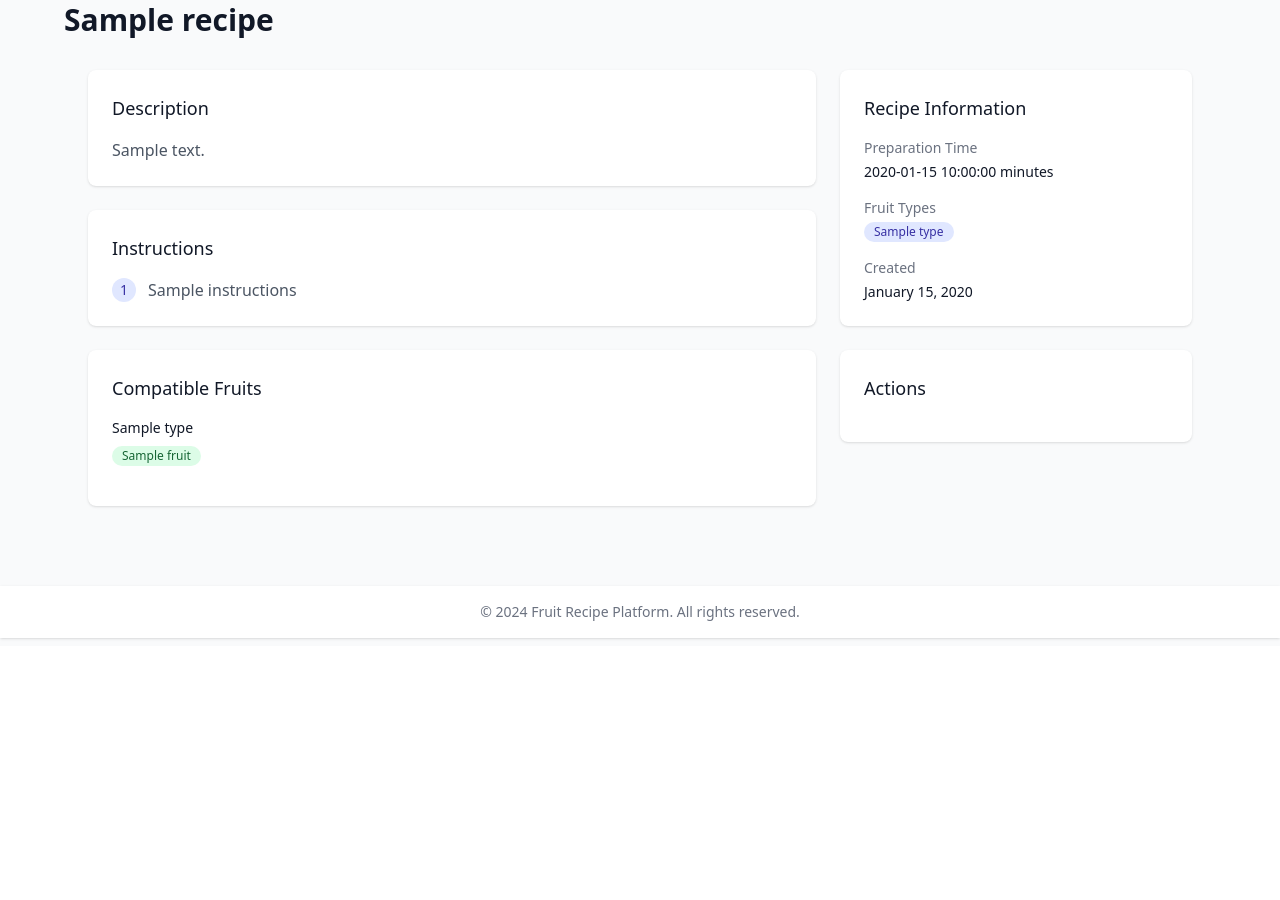
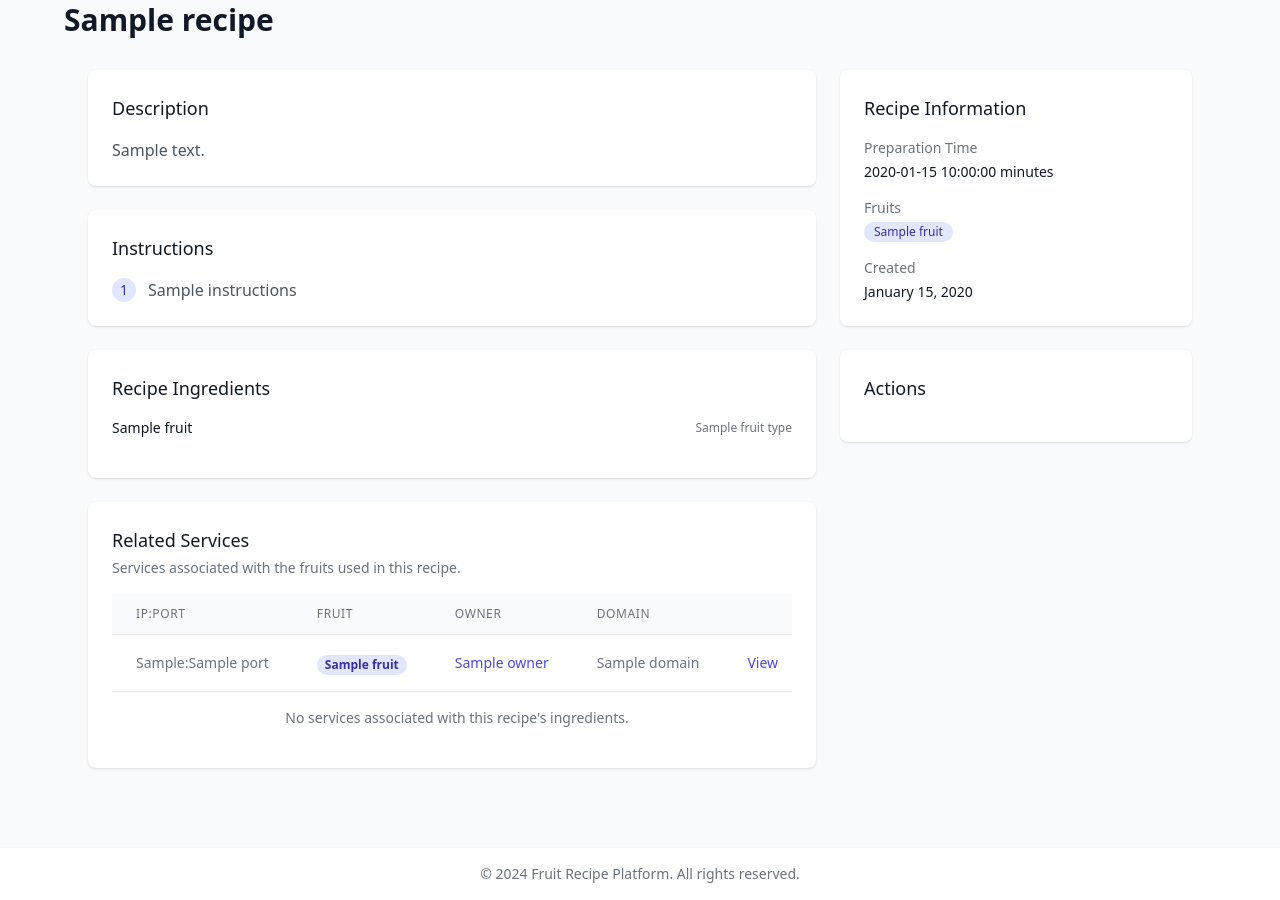
Before and after one commit to deveyNull/fruitmapper, a FastAPI app: template app/templates/recipe_detail.html in a window 1280 px wide. Shown: the part 154-1054 px from the top of the page. Before the commit the page ends 794 px from the top, so only its background shows below. Run offline with FastAPI, Linux system fonts and the light colour scheme; the template is opened without the code that fills it: most values are stand-ins (such as "Sample title", 1, 10 or a date in 2020).

Commit message:
fixed fruits to recipes

```diff
--- a/app/templates/recipe_detail.html
+++ b/app/templates/recipe_detail.html
@@ -68,24 +68,86 @@
                         </div>
                     </section>
 
-                    <!-- Compatible Fruits Card -->
+                    <!-- Compatible Fruits Card - Changed from Compatible Fruit Types -->
                     <section aria-labelledby="compatible-fruits">
                         <div class="bg-white shadow sm:rounded-lg">
                             <div class="px-4 py-5 sm:p-6">
-                                <h2 id="compatible-fruits" class="text-lg font-medium text-gray-900">Compatible Fruits</h2>
+                                <h2 id="compatible-fruits" class="text-lg font-medium text-gray-900">Recipe Ingredients</h2>
                                 <div class="mt-4">
-                                    {% for type in recipe.fruit_types %}
+                                    <!-- Changed from iterating over fruit_types to fruits -->
+                                    {% for fruit in recipe.fruits %}
                                     <div class="mb-4">
-                                        <h3 class="text-sm font-medium text-gray-900">{{ type.name }}</h3>
-                                        <div class="mt-2 flex flex-wrap gap-2">
-                                            {% for fruit in type.fruits %}
-                                            <span class="inline-flex items-center px-2.5 py-0.5 rounded-full text-xs font-medium bg-green-100 text-green-800">
-                                                {{ fruit.name }}
-                                            </span>
-                                            {% endfor %}
+                                        <div class="flex justify-between items-center">
+                                            <h3 class="text-sm font-medium text-gray-900">{{ fruit.name }}</h3>
+                                            <span class="text-xs text-gray-500">{{ fruit.fruit_type.name }}</span>
                                         </div>
                                     </div>
                                     {% endfor %}
+                                </div>
+                            </div>
+                        </div>
+                    </section>
+
+                    <!-- Services Associated with Recipe Fruits -->
+                    <section aria-labelledby="related-services">
+                        <div class="bg-white shadow sm:rounded-lg">
+                            <div class="px-4 py-5 sm:p-6">
+                                <h2 id="related-services" class="text-lg font-medium text-gray-900">Related Services</h2>
+                                <p class="mt-1 text-sm text-gray-500">Services associated with the fruits used in this recipe.</p>
+
+                                <div class="mt-4 overflow-x-auto">
+                                    <table class="min-w-full divide-y divide-gray-200">
+                                        <thead class="bg-gray-50">
+                                            <tr>
+                                                <th scope="col" class="px-6 py-3 text-left text-xs font-medium text-gray-500 uppercase tracking-wider">IP:Port</th>
+                                                <th scope="col" class="px-6 py-3 text-left text-xs font-medium text-gray-500 uppercase tracking-wider">Fruit</th>
+                                                <th scope="col" class="px-6 py-3 text-left text-xs font-medium text-gray-500 uppercase tracking-wider">Owner</th>
+                                                <th scope="col" class="px-6 py-3 text-left text-xs font-medium text-gray-500 uppercase tracking-wider">Domain</th>
+                                                <th scope="col" class="relative px-6 py-3">
+                                                    <span class="sr-only">Actions</span>
+                                                </th>
+                                            </tr>
+                                        </thead>
+                                        <tbody class="bg-white divide-y divide-gray-200">
+                                            {% for fruit in recipe.fruits %}
+                                                {% for service in fruit.services %}
+                                                <tr>
+                                                    <td class="px-6 py-4 whitespace-nowrap text-sm text-gray-500">
+                                                        {{ service.ip }}:{{ service.port }}
+                                                    </td>
+                                                    <td class="px-6 py-4 whitespace-nowrap">
+                                                        <span class="px-2 inline-flex text-xs leading-5 font-semibold rounded-full bg-indigo-100 text-indigo-800">
+                                                            {{ fruit.name }}
+                                                        </span>
+                                                    </td>
+                                                    <td class="px-6 py-4 whitespace-nowrap text-sm text-gray-500">
+                                                        {% if service.owner %}
+                                                        <a href="/owners/{{ service.owner.id }}" class="text-indigo-600 hover:text-indigo-900">
+                                                            {{ service.owner.name }}
+                                                        </a>
+                                                        {% else %}
+                                                        -
+                                                        {% endif %}
+                                                    </td>
+                                                    <td class="px-6 py-4 whitespace-nowrap text-sm text-gray-500">
+                                                        {{ service.domain or '-' }}
+                                                    </td>
+                                                    <td class="px-6 py-4 whitespace-nowrap text-right text-sm font-medium">
+                                                        <a href="/services/{{ service.id }}" class="text-indigo-600 hover:text-indigo-900">View</a>
+                                                    </td>
+                                                </tr>
+                                                {% endfor %}
+                                            {% endfor %}
+
+                                            {% if not has_services %}
+                                            <tr>
+                                                <td colspan="5" class="px-6 py-4 whitespace-nowrap text-sm text-gray-500 text-center">
+                                                    No services associated with this recipe's ingredients.
+                                                </td>
+                                            </tr>
+                                            {% endif %}
+                                        </tbody>
+                                    </table>
                                 </div>
                             </div>
                         </div>
@@ -105,11 +167,12 @@
                                         <dd class="mt-1 text-sm text-gray-900">{{ recipe.preparation_time }} minutes</dd>
                                     </div>
                                     <div>
-                                        <dt class="text-sm font-medium text-gray-500">Fruit Types</dt>
+                                        <dt class="text-sm font-medium text-gray-500">Fruits</dt>
+                                        <!-- Changed from fruit_types to fruits -->
                                         <dd class="mt-1 flex flex-wrap gap-2">
-                                            {% for type in recipe.fruit_types %}
+                                            {% for fruit in recipe.fruits %}
                                             <span class="inline-flex items-center px-2.5 py-0.5 rounded-full text-xs font-medium bg-indigo-100 text-indigo-800">
-                                                {{ type.name }}
+                                                {{ fruit.name }}
                                             </span>
                                             {% endfor %}
                                         </dd>
@@ -131,9 +194,9 @@
                                 <div class="mt-4 space-y-4">
                                     {% if request.user.is_admin %}
                                     <button type="button"
-                                            onclick="manageFruitTypes()"
+                                            onclick="manageFruits()"
                                             class="w-full inline-flex items-center justify-center px-4 py-2 border border-gray-300 shadow-sm text-sm font-medium rounded-md text-gray-700 bg-white hover:bg-gray-50">
-                                        Manage Fruit Types
+                                        Manage Fruits
                                     </button>
                                     <button type="button"
                                             onclick="confirmDelete()"
@@ -196,35 +259,38 @@
     </div>
 </div>
 
-<!-- Manage Fruit Types Modal -->
-<div id="fruitTypesModal" class="hidden fixed inset-0 bg-gray-500 bg-opacity-75 flex items-center justify-center">
+<!-- Manage Fruits Modal - Changed from Fruit Types -->
+<div id="fruitsModal" class="hidden fixed inset-0 bg-gray-500 bg-opacity-75 flex items-center justify-center">
     <div class="bg-white rounded-lg shadow-xl max-w-lg w-full">
         <div class="px-4 py-5 sm:p-6">
-            <h3 class="text-lg leading-6 font-medium text-gray-900">Manage Fruit Types</h3>
+            <h3 class="text-lg leading-6 font-medium text-gray-900">Manage Recipe Fruits</h3>
             <div class="mt-4 space-y-4">
                 <div>
-                    <label for="fruit_type" class="block text-sm font-medium text-gray-700">Add Fruit Type</label>
+                    <label for="fruit" class="block text-sm font-medium text-gray-700">Add Fruit</label>
                     <div class="mt-1 flex rounded-md shadow-sm">
-                        <select id="fruit_type" class="flex-1 min-w-0 block w-full px-3 py-2 rounded-none rounded-l-md border-gray-300 focus:ring-indigo-500 focus:border-indigo-500 sm:text-sm">
-                            {% for type in available_fruit_types %}
-                            <option value="{{ type.id }}">{{ type.name }}</option>
+                        <select id="fruit" class="flex-1 min-w-0 block w-full px-3 py-2 rounded-none rounded-l-md border-gray-300 focus:ring-indigo-500 focus:border-indigo-500 sm:text-sm">
+                            {% for fruit in available_fruits %}
+                            <option value="{{ fruit.id }}">{{ fruit.name }} ({{ fruit.fruit_type.name }})</option>
                             {% endfor %}
                         </select>
                         <button type="button"
-                                onclick="addFruitType()"
+                                onclick="addFruit()"
                                 class="inline-flex items-center px-3 py-2 border border-l-0 border-gray-300 rounded-r-md bg-gray-50 text-gray-500 sm:text-sm">
                             Add
                         </button>
                     </div>
                 </div>
                 <div>
-                    <h4 class="text-sm font-medium text-gray-700">Current Fruit Types</h4>
-                    <div class="mt-2 divide-y divide-gray-200" id="fruitTypesList">
-                        {% for type in recipe.fruit_types %}
+                    <h4 class="text-sm font-medium text-gray-700">Current Recipe Fruits</h4>
+                    <div class="mt-2 divide-y divide-gray-200" id="fruitsList">
+                        {% for fruit in recipe.fruits %}
                         <div class="py-3 flex justify-between items-center">
-                            <span class="text-sm text-gray-900">{{ type.name }}</span>
+                            <div>
+                                <span class="text-sm text-gray-900">{{ fruit.name }}</span>
+                                <span class="ml-2 text-xs text-gray-500">({{ fruit.fruit_type.name }})</span>
+                            </div>
                             <button type="button"
-                                    onclick="removeFruitType('{{ type.id }}')"
+                                    onclick="removeFruit('{{ fruit.id }}')"
                                     class="inline-flex items-center px-2.5 py-1.5 border border-transparent text-xs font-medium rounded text-red-700 bg-red-100 hover:bg-red-200">
                                 Remove
                             </button>
@@ -236,7 +302,7 @@
         </div>
         <div class="px-4 py-3 bg-gray-50 text-right sm:px-6">
             <button type="button"
-                    onclick="closeModal('fruitTypesModal')"
+                    onclick="closeModal('fruitsModal')"
                     class="inline-flex justify-center py-2 px-4 border border-transparent shadow-sm text-sm font-medium rounded-md text-white bg-indigo-600 hover:bg-indigo-700">
                 Done
             </button>
@@ -253,66 +319,69 @@
     document.getElementById('editRecipeModal').classList.remove('hidden');
 }
 
-function manageFruitTypes() {
-    loadFruitTypes();
-    document.getElementById('fruitTypesModal').classList.remove('hidden');
+function manageFruits() {
+    loadFruits();
+    document.getElementById('fruitsModal').classList.remove('hidden');
 }
 
 function closeModal(modalId) {
     document.getElementById(modalId).classList.add('hidden');
 }
 
-function addFruitType() {
-    const typeId = document.getElementById('fruit_type').value;
-    fetch(`/api/v1/recipes/{{ recipe.id }}/fruit-types/${typeId}`, {
+function addFruit() {
+    const fruitId = document.getElementById('fruit').value;
+    fetch(`/api/v1/recipes/{{ recipe.id }}/fruits/${fruitId}`, {
         method: 'POST',
         headers: {
             'Content-Type': 'application/json',
         }
     }).then(response => {
         if (response.ok) {
-            loadFruitTypes();
+            loadFruits();
         } else {
-            alert('Failed to add fruit type');
+            alert('Failed to add fruit');
         }
     });
 }
 
-function removeFruitType(typeId) {
-    // Prevent removing the last fruit type
-    const currentTypes = document.querySelectorAll('#fruitTypesList > div').length;
-    if (currentTypes <= 1) {
-        alert('Cannot remove the last fruit type. A recipe must have at least one fruit type.');
+function removeFruit(fruitId) {
+    // Prevent removing the last fruit
+    const currentFruits = document.querySelectorAll('#fruitsList > div').length;
+    if (currentFruits <= 1) {
+        alert('Cannot remove the last fruit. A recipe must have at least one fruit.');
         return;
     }
 
-    fetch(`/api/v1/recipes/{{ recipe.id }}/fruit-types/${typeId}`, {
+    fetch(`/api/v1/recipes/{{ recipe.id }}/fruits/${fruitId}`, {
         method: 'DELETE',
         headers: {
             'Content-Type': 'application/json',
         }
     }).then(response => {
         if (response.ok) {
-            loadFruitTypes();
+            loadFruits();
         } else {
-            alert('Failed to remove fruit type');
+            alert('Failed to remove fruit');
         }
     });
 }
 
-function loadFruitTypes() {
-    fetch(`/api/v1/recipes/{{ recipe.id }}/fruit-types`)
+function loadFruits() {
+    fetch(`/api/v1/recipes/{{ recipe.id }}/fruits`)
         .then(response => response.json())
-        .then(types => {
-            const list = document.getElementById('fruitTypesList');
+        .then(fruits => {
+            const list = document.getElementById('fruitsList');
             list.innerHTML = '';
-            types.forEach(type => {
+            fruits.forEach(fruit => {
                 const div = document.createElement('div');
                 div.className = 'py-3 flex justify-between items-center';
                 div.innerHTML = `
-                    <span class="text-sm text-gray-900">${type.name}</span>
+                    <div>
+                        <span class="text-sm text-gray-900">${fruit.name}</span>
+                        <span class="ml-2 text-xs text-gray-500">(${fruit.fruit_type.name})</span>
+                    </div>
                     <button type="button"
-                            onclick="removeFruitType('${type.id}')"
+                            onclick="removeFruit('${fruit.id}')"
                             class="inline-flex items-center px-2.5 py-1.5 border border-transparent text-xs font-medium rounded text-red-700 bg-red-100 hover:bg-red-200">
                         Remove
                     </button>
```
Also changed, not shown: app/add_to_db.py (+13 -11 lines), app/crud.py (+141 -13 lines), app/init_db.py (+14 -10 lines), app/models.py (+11 -6 lines), app/routes/recipes.py (+49 -41 lines), app/sample_data/recipes.csv (+9 -9 lines), app/schemas.py (+8 -16 lines), app/templates/recipes.html (+21 -17 lines).
